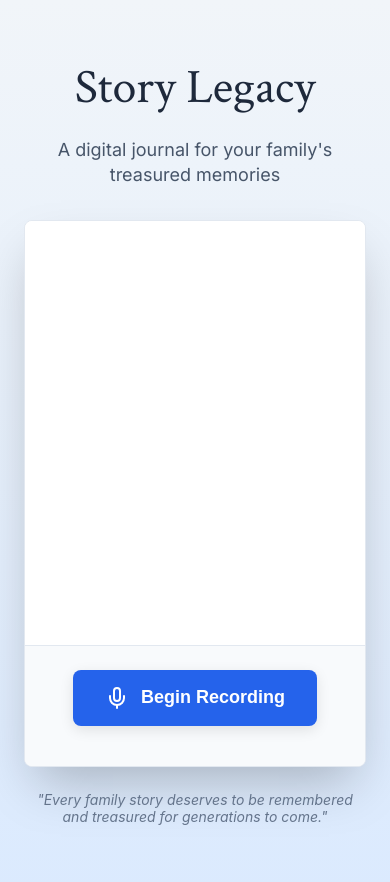
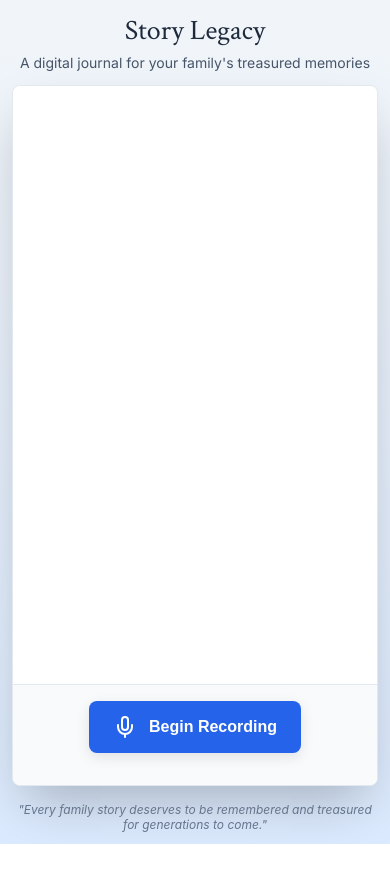
Before and after one commit to ztalib/story-pipecat, a plain HTML site: page ui/index.html in a window 390 px wide. After the commit the page ends 844 px from the top, so only its background shows below. Drawn offline with nearby package versions, Linux system fonts and the light colour scheme; no server answers.

Commit message:
mobile UI improves, fix timeout

```diff
--- a/ui/index.html
+++ b/ui/index.html
@@ -8,34 +8,45 @@
     <script crossorigin src="https://unpkg.com/@daily-co/daily-js"></script>
     <script src="https://unpkg.com/lucide@latest/dist/umd/lucide.js"></script>
     <style>
+        * {
+            box-sizing: border-box;
+        }
         body {
             font-family: -apple-system, BlinkMacSystemFont, 'Segoe UI', Roboto, sans-serif;
             margin: 0;
-            padding: 24px;
+            padding: 0;
             background: linear-gradient(to bottom, #f1f5f9, #dbeafe);
             min-height: 100vh;
+            display: flex;
+            flex-direction: column;
         }
         .container {
             max-width: 1024px;
             margin: 0 auto;
+            padding: 16px;
+            flex: 1;
+            display: flex;
+            flex-direction: column;
         }
         .header {
             text-align: center;
-            margin-bottom: 32px;
+            margin-bottom: 16px;
+            flex-shrink: 0;
         }
         h1 {
             font-family: 'Crimson Text', serif;
             font-weight: 400;
-            font-size: 3rem; /* 48px */
+            font-size: 1.75rem; /* 28px on mobile */
             color: #1e293b; /* slate-800 */
-            margin-bottom: 12px;
+            margin: 0 0 4px 0;
         }
         .subtitle {
             font-family: 'Inter', sans-serif;
             font-weight: 400;
-            font-size: 1.125rem; /* 18px */
+            font-size: 0.875rem; /* 14px on mobile */
             color: #475569; /* slate-600 */
             line-height: 1.4;
+            margin: 0;
         }
         .journal-container {
             background: white;
@@ -43,12 +54,15 @@
             box-shadow: 0 25px 50px -12px rgba(0, 0, 0, 0.25);
             border: 1px solid #e2e8f0;
             overflow: hidden;
+            flex: 1;
+            display: flex;
+            flex-direction: column;
         }
         .conversation-area {
-            padding: 20px;
-            height: 384px;
+            padding: 16px;
+            flex: 1;
+            background: white;
             overflow-y: auto;
-            background: white;
         }
         .message-group {
             margin-bottom: 1px;
@@ -89,8 +103,9 @@
         .controls-area {
             background: #f8fafc;
             border-top: 1px solid #e2e8f0;
-            padding: 24px;
+            padding: 16px;
             text-align: center;
+            flex-shrink: 0;
         }
         .record-button {
             display: inline-flex;
@@ -140,12 +155,14 @@
         }
         .footer {
             text-align: center;
-            margin-top: 24px;
+            margin-top: 16px;
+            flex-shrink: 0;
         }
         .footer-text {
             color: #64748b;
-            font-size: 0.875rem;
+            font-size: 0.75rem;
             font-style: italic;
+            margin: 0;
         }
         .status {
             text-align: center;
@@ -158,6 +175,46 @@
         .status.connecting { background: #dbeafe; color: #1e40af; }
         .status.connected { background: #dbeafe; color: #1e40af; }
         .status.error { background: #fee2e2; color: #991b1b; }
+
+        /* Responsive design for larger screens */
+        @media (min-width: 768px) {
+            .container {
+                padding: 24px;
+            }
+            h1 {
+                font-size: 2.5rem; /* 40px on larger screens */
+            }
+            .subtitle {
+                font-size: 1.125rem; /* 18px on larger screens */
+            }
+            .conversation-area {
+                padding: 20px;
+            }
+            .controls-area {
+                padding: 24px;
+            }
+            .footer-text {
+                font-size: 0.875rem;
+            }
+        }
+
+        /* Mobile-specific optimizations */
+        @media (max-width: 767px) {
+            .container {
+                padding: 12px;
+            }
+            .header {
+                margin-bottom: 12px;
+            }
+            .message-text {
+                font-size: 1rem;
+                padding: 10px 14px;
+            }
+            .record-button {
+                padding: 14px 24px;
+                font-size: 1rem;
+            }
+        }
     </style>
 </head>
 <body>
@@ -205,6 +262,7 @@
         let currentBotMessage = null;
         let sessionStartTime = null;
         let clientTimeoutId = null;
+        let sessionTimeoutSeconds = 120; // Default fallback
 
         const statusEl = document.getElementById('status');
         const startBtn = document.getElementById('startBtn');
@@ -212,9 +270,19 @@
         const chatEl = document.getElementById('chat');
         const statusTextEl = document.getElementById('statusText');
 
-        // Initialize Lucide icons
-        document.addEventListener('DOMContentLoaded', function() {
+        // Initialize Lucide icons and load config
+        document.addEventListener('DOMContentLoaded', async function() {
             lucide.createIcons();
+
+            // Load configuration from server
+            try {
+                const configResp = await fetch('/config');
+                const config = await configResp.json();
+                sessionTimeoutSeconds = config.session_timeout_seconds;
+                console.log(`Loaded session timeout: ${sessionTimeoutSeconds} seconds`);
+            } catch (error) {
+                console.warn('Failed to load config, using default timeout:', error);
+            }
         });
 
         // Set status
@@ -234,7 +302,8 @@
         function showTimeoutMessage() {
             console.log('Showing timeout message');
             setStatus('Session Timed Out', 'error');
-            setStatusText('Session ended after 10 seconds. Refresh the page to start a new conversation.', false);
+            const timeoutMinutes = Math.round(sessionTimeoutSeconds / 60);
+            setStatusText(`Session ended after ${timeoutMinutes} minute${timeoutMinutes !== 1 ? 's' : ''}. Refresh the page to start a new conversation.`, false);
             startBtn.style.display = 'inline-block';
             stopBtn.style.display = 'none';
             startBtn.disabled = false;
@@ -331,20 +400,23 @@
                     isConnected = true;
                     sessionStartTime = Date.now();
 
-                    // Set client-side timeout as backup (12 seconds to be after server timeout)
+                    // Set client-side timeout as backup (server timeout + 10 seconds buffer)
                     if (clientTimeoutId) clearTimeout(clientTimeoutId);
+                    const clientTimeoutMs = (sessionTimeoutSeconds + 10) * 1000;
                     clientTimeoutId = setTimeout(() => {
                         console.log('Client-side timeout triggered');
                         showTimeoutMessage();
-                    }, 12000);
+                    }, clientTimeoutMs);
                 });
 
                 callObject.on('left-meeting', () => {
                     console.log('Left meeting event triggered');
-                    // Check if this was likely a timeout (session lasted around 10 seconds)
+                    // Check if this was likely a timeout (session lasted around the configured timeout)
                     const sessionDuration = sessionStartTime ? (Date.now() - sessionStartTime) / 1000 : 0;
                     console.log(`Session duration: ${sessionDuration} seconds`);
-                    const isTimeout = sessionDuration >= 8 && sessionDuration <= 15; // Allow some variance
+                    const timeoutVariance = 5; // Allow 5 seconds variance
+                    const isTimeout = sessionDuration >= (sessionTimeoutSeconds - timeoutVariance) &&
+                                    sessionDuration <= (sessionTimeoutSeconds + timeoutVariance);
 
                     if (isTimeout) {
                         console.log('Detected timeout from left-meeting event');
```
Also changed, not shown: 2 other files.
